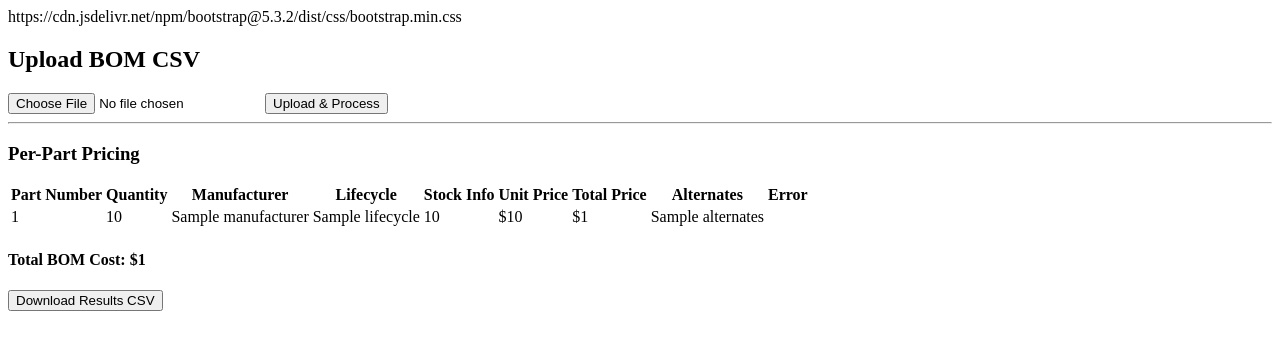
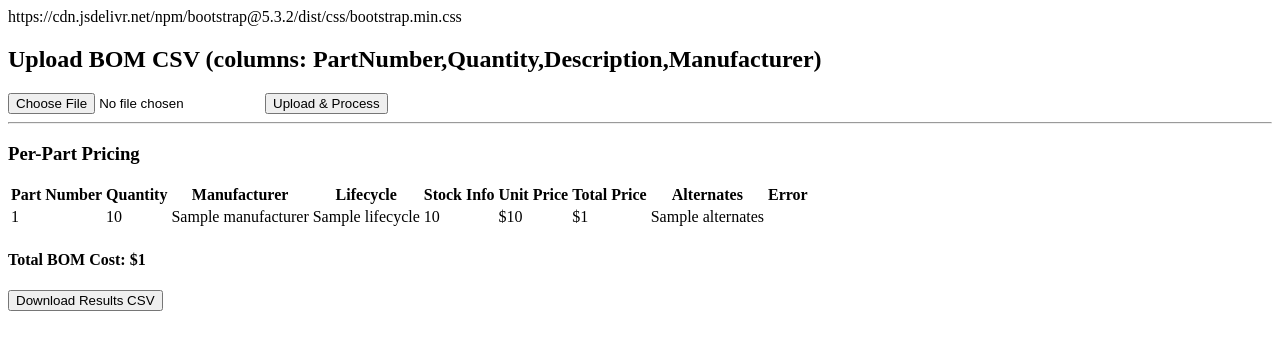
Before and after one commit to deepakfeb5/component_netlify, a Flask app: template templates/index.html in a window 1280 px wide. Shown: the top 350 px of the page. Run offline with Flask 3, Linux system fonts and the light colour scheme; the template is opened without the code that fills it: most values are stand-ins (such as "Sample title", 1, 10 or a date in 2020).

Commit message:
Update index.html

```diff
--- a/templates/index.html
+++ b/templates/index.html
@@ -11,7 +11,7 @@
 <body>
 <div class="container mt-4">
 
-    <h2>Upload BOM CSV</h2>
+    <h2>Upload BOM CSV  (columns: PartNumber,Quantity,Description,Manufacturer)</h2>
 
     <form method="POST" enctype="multipart/form-data">
         <input type="file" name="csv_file" class="form-control mb-3" required>
```
